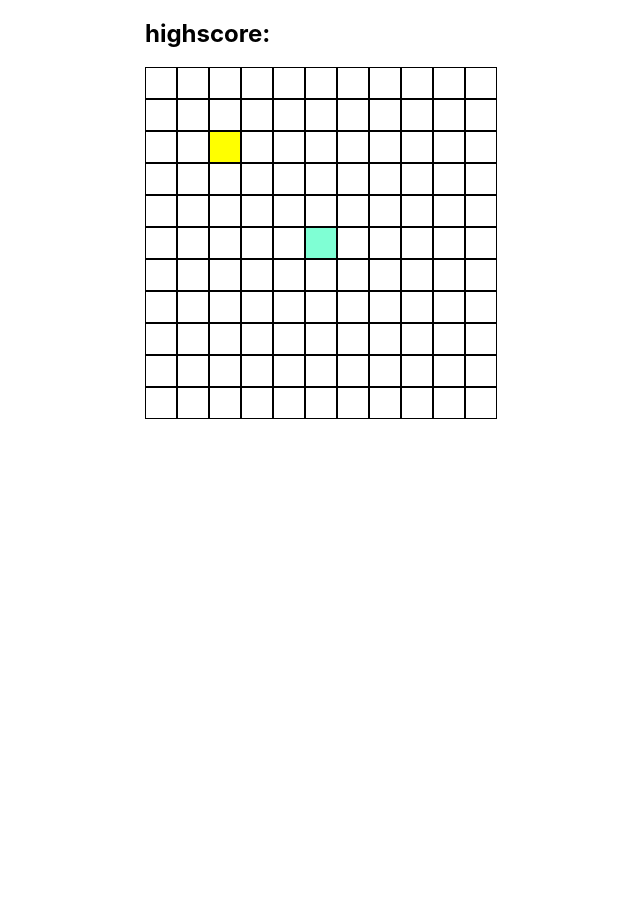
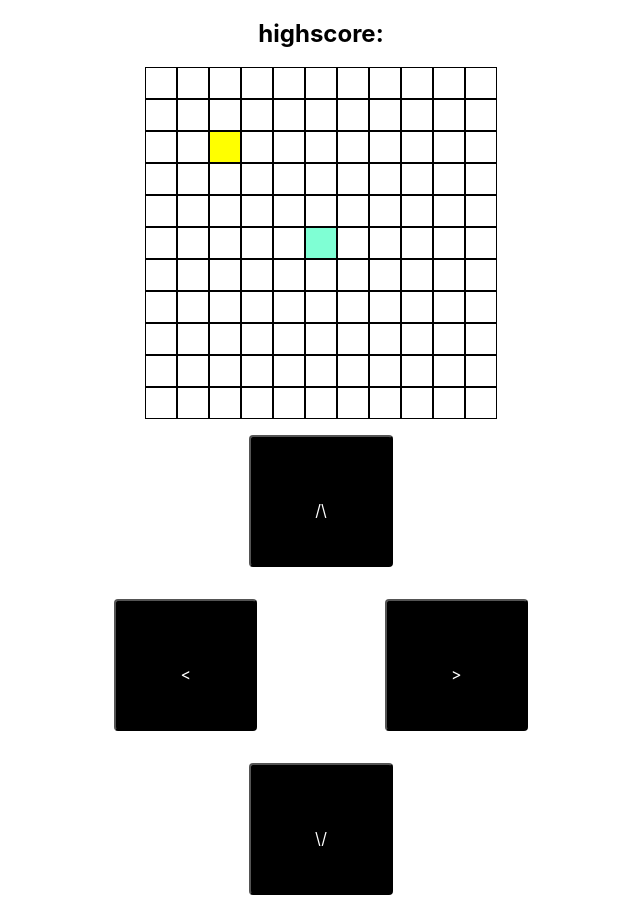
Before and after one commit to Zaiah11/snake, a React app: page / in a window 1280 px wide. Both pictures are taken after a click on the button "Submit". Shown: the whole page, without its empty margins (319-959 px from the left). Before the commit the page ends 800 px from the top, so only its background shows below. Built offline with nearby package versions, Linux system fonts and the light colour scheme.

Commit message:
added buttons

```diff
--- a/package.json
+++ b/package.json
@@ -6,7 +6,7 @@
   "scripts": {
     "start": "nodemon ./server.js",
     "build": "webpack --watch"
-    },
+  },
   "repository": {
     "type": "git",
     "url": "git+https://github.com/Zaiah11/snake.git"
--- a/public/styles.css
+++ b/public/styles.css
@@ -50,6 +50,23 @@
   outline: none;
 }
 
+.controller {
+  display: flex;
+  flex-direction: column;
+  align-items: center;
+}
+
+.controller button {
+  padding: 4rem;
+  margin: 1rem;
+}
+
+.controller .sides button {
+  margin-left: 4rem;
+  margin-right: 4rem;
+}
+
+
 select {
   margin-top: 0.25rem;
   margin-bottom: 1rem;
@@ -73,3 +90,10 @@
 .gameOver {
   text-align: center;
 }
+
+.boardView {
+  display: flex;
+  flex-direction: column;
+  align-items: center;
+
+}
--- a/src/components/BoardView.js
+++ b/src/components/BoardView.js
@@ -1,16 +1,18 @@
 import React from 'react'
 import Row from './Row'
+import Controller from './Controller'
 
-const BoardView = ({ board }) => {
+const BoardView = ({ board, updateDirection }) => {
 
   return (
-    <div>
+    <div className="boardView">
       <h2>highscore: {window.localStorage.getItem('snakeHighScore')}</h2>
       <div className="board">
         {board.map((row, i) => (
           <Row row={row} key={i}/>
         ))}
       </div>
+      <Controller updateDirection={updateDirection}/>
     </div>
   )
 }
--- /dev/null
+++ b/src/components/Controller.js
@@ -0,0 +1,29 @@
+import React from 'react'
+
+const Controller = ({ updateDirection }) => {
+
+  return (
+    <div className="controller">
+    <button onClick={e => {
+      e.preventDefault()
+      updateDirection({key:'w'})
+    }}> {'/\\'} </button>
+    <div className="sides">
+      <button onClick={e => {
+        e.preventDefault()
+        updateDirection({key:'a'})
+      }}> {'<'} </button>
+      <button onClick={e => {
+        e.preventDefault()
+        updateDirection({key:'d'})
+      }}> {'>'} </button>
+    </div>
+      <button onClick={e => {
+        e.preventDefault()
+        updateDirection({key:'s'})
+      }}> {'\\/'} </button>
+    </div>
+  )
+}
+
+export default Controller
--- a/src/components/Game.js
+++ b/src/components/Game.js
@@ -142,7 +142,7 @@
   return (
     <div className="gameView">
       {gameOver ? <GameOver player={playerLoc}/>
-      : <BoardView board={board}/>}
+      : <BoardView updateDirection={updateDirection} board={board}/>}
     </div>
   )
 }
```
Also changed, not shown: public/bundle.js.
